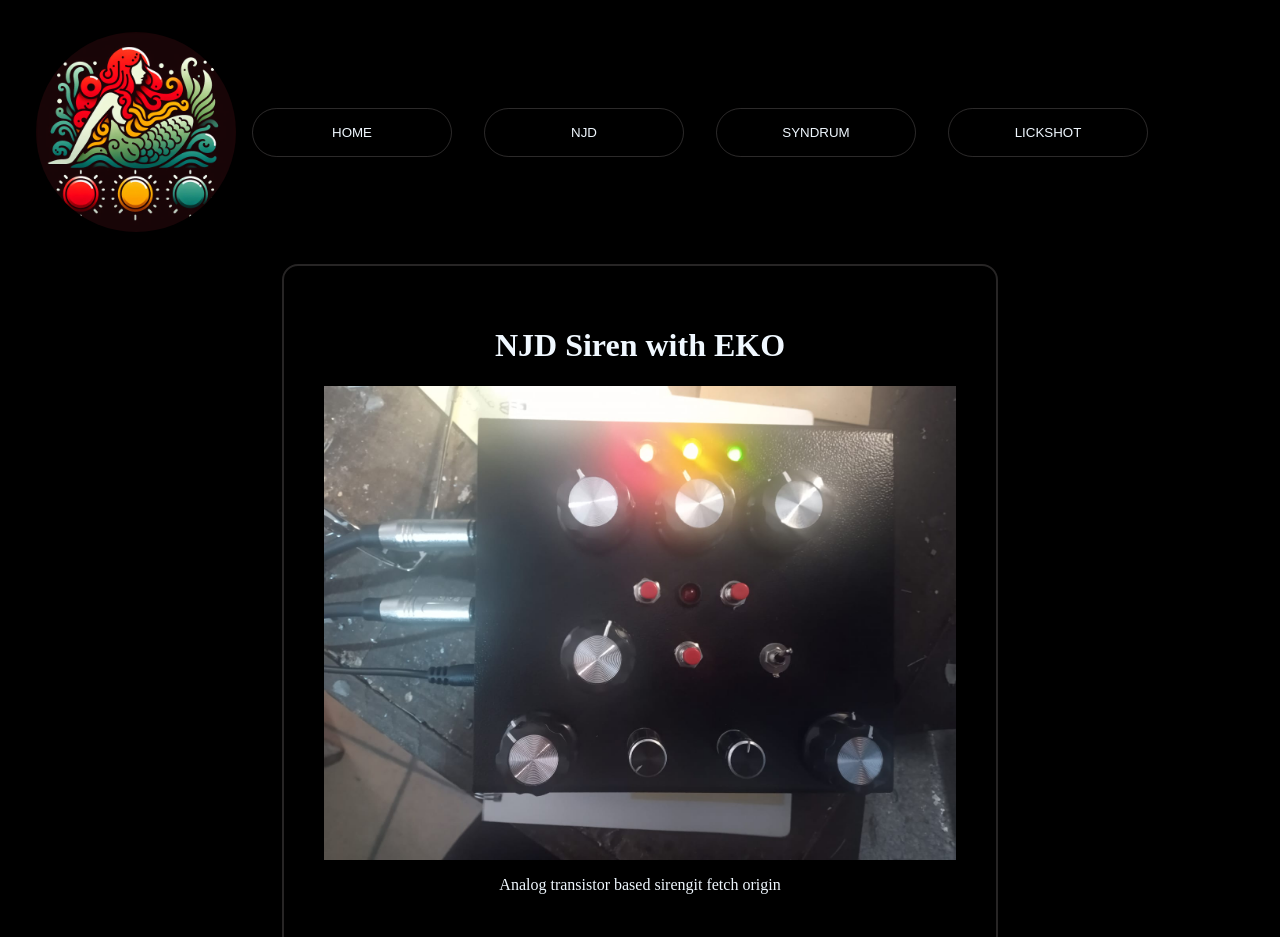
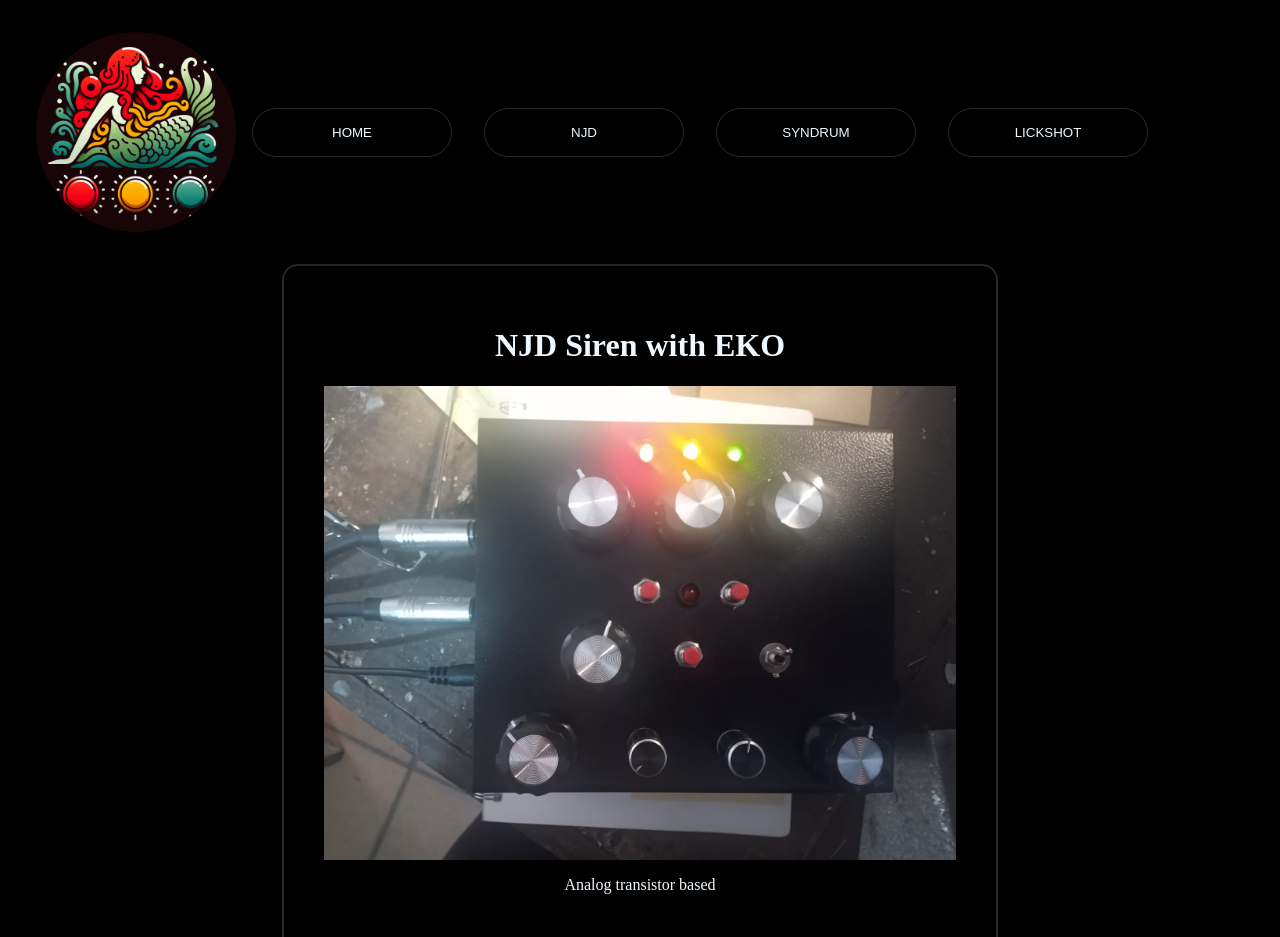
Before and after one commit to SabrinaPaschini/dubSirenaFront, an Angular app: page /equipo in a window 1280 px wide. Shown: the top 937 px of the page. Built offline with nearby package versions, Linux system fonts and the light colour scheme.

Commit message:
changes on html

```diff
--- a/src/app/app.component.html
+++ b/src/app/app.component.html
@@ -1,5 +1,3 @@
 
 <app-menu-title></app-menu-title>
-
-
 <router-outlet></router-outlet>
--- a/src/app/app/home/home.component.css
+++ b/src/app/app/home/home.component.css
@@ -52,6 +52,14 @@ button {
   box-shadow: 1px 1px 10px 1px #8a8181af;
 }
 
+
+
+#btn-img {
+
+  background-image: url('/assets/img/seta-para-esquerda.png');
+}
+
+
 h1{
     margin-bottom: 1rem;
 }
--- a/src/app/app/home/home.component.html
+++ b/src/app/app/home/home.component.html
@@ -1,7 +1,7 @@
 <div class="all">
   <content class="image">
     <div class="image">
-      <button (click)="moverPrimeiroParaUltimo()"><</button>
+      <button id="btn-img" (click)="moverPrimeiroParaUltimo()"><</button>
       <img *ngFor="let imagem of imagens" [src]="imagem" alt="Imagem" />
       <button (click)="moverUltimoParaPrimeiro()">></button>
     </div>
--- a/src/app/content/equipaments/equipaments.component.html
+++ b/src/app/content/equipaments/equipaments.component.html
@@ -5,6 +5,5 @@
 
   <img src="assets/img/njd.jpeg" />
 
-  <p>Analog transistor based sirengit fetch origin
-</p>
+  <p>Analog transistor based </p>
 </div>
--- a/src/app/content/syndrum/syndrum.component.html
+++ b/src/app/content/syndrum/syndrum.component.html
@@ -2,6 +2,5 @@
   <div class="txt">
     <h1>DubSyndrum</h1>
   </div>
-
   <img src="assets/img/syndrum flavio.jpg" />
 </div>
```
Also changed, not shown: assets/img/seta-para-esquerda.png (added).
